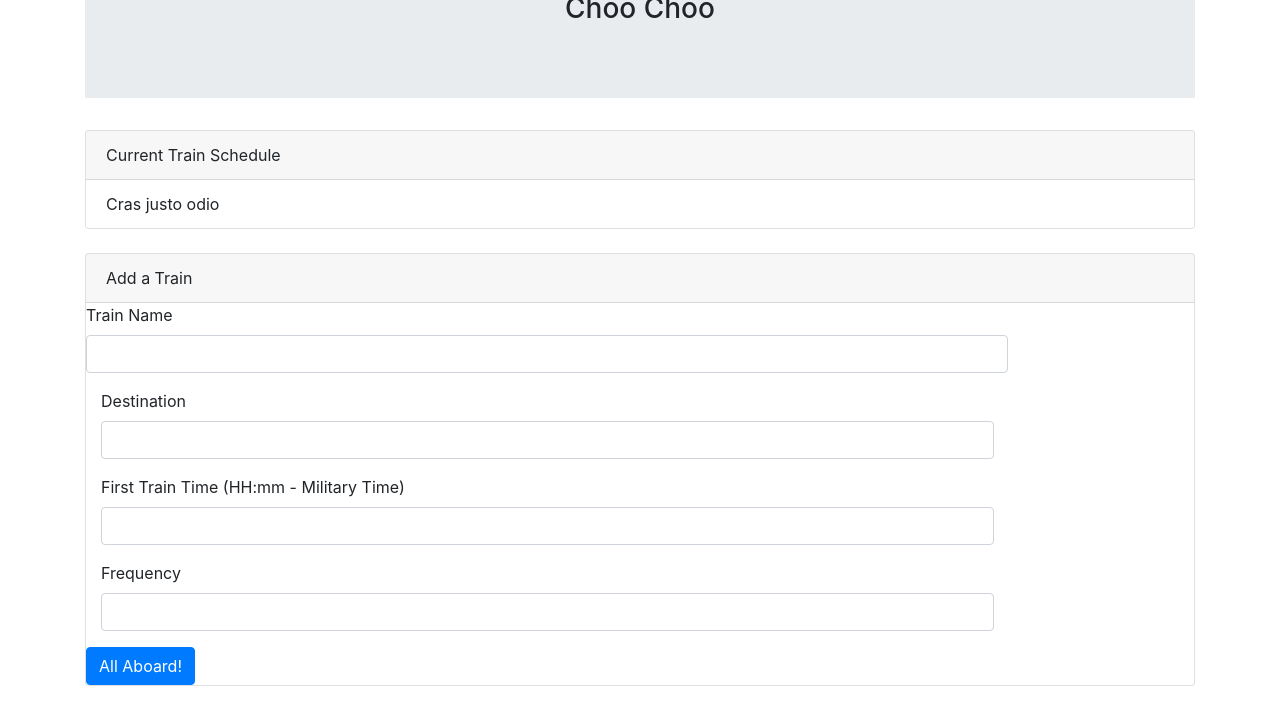
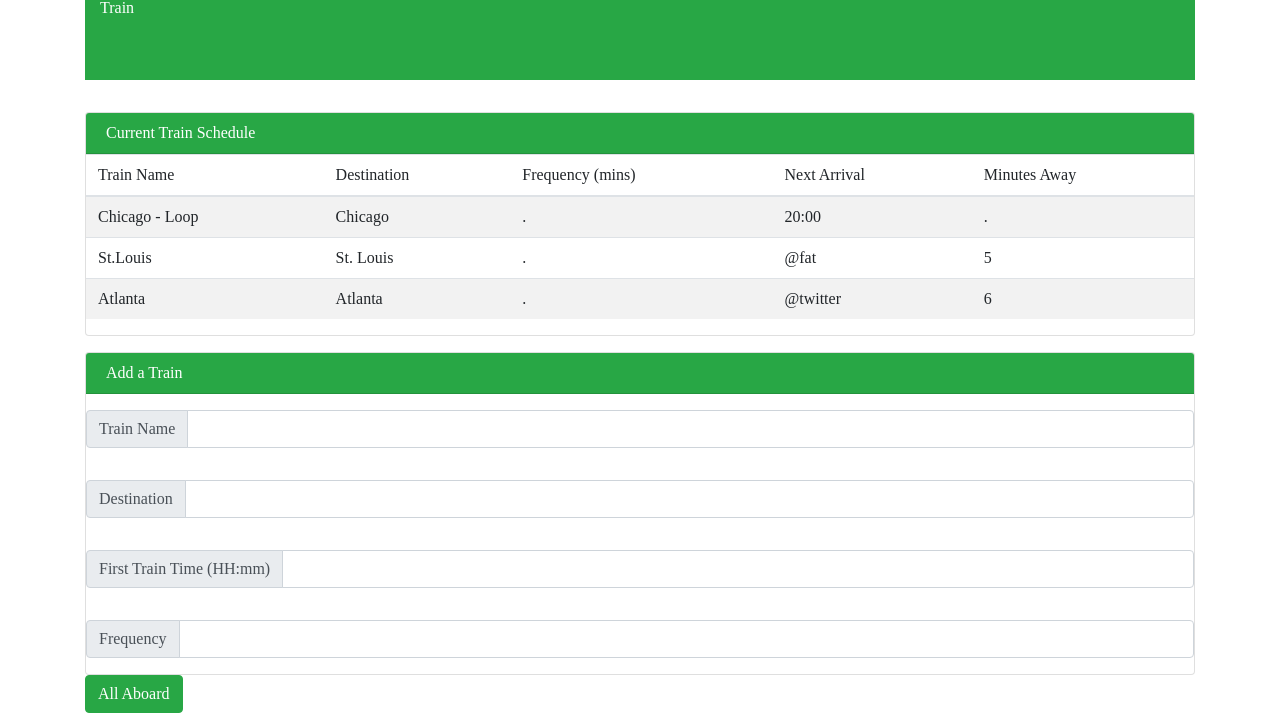
Before and after one commit to reharr4/Train-Schedule, a plain HTML site: page index.html in a window 1280 px wide. Shown: the part 147-860 px from the top of the page. Before the commit the page ends 833 px from the top, so only its background shows below. Drawn offline with nearby package versions, Linux system fonts and the light colour scheme.

Commit message:
appending object object to table

```diff
--- a/assets/javascript/logic.js
+++ b/assets/javascript/logic.js
@@ -23,5 +23,16 @@ $(document).ready(function () {
             frequency: freqName,
         }
 
+        $("#trainTable").append("<tr><td>" + newTrain + "<tr><td>");
+
+
+        // clear input boxes
+        $("#newTrainName").val("");
+        $("#newDestinationName").val("");
+        $("#newFirstTime").val("");
+        $("#newFrequencyTime").val("");
+
     })
+
+
 });
--- a/index.html
+++ b/index.html
@@ -5,98 +5,126 @@
     <meta charset="UTF-8">
     <meta name="viewport" content="width=device-width, initial-scale=1.0">
     <meta http-equiv="X-UA-Compatible" content="ie=edge">
-    <link rel="stylesheet" href="assets/CSS/style.css" type="text/css">
-    <link rel="stylesheet" href="https://stackpath.bootstrapcdn.com/bootstrap/4.3.1/css/bootstrap.min.css"
-        integrity="sha384-ggOyR0iXCbMQv3Xipma34MD+dH/1fQ784/j6cY/iJTQUOhcWr7x9JvoRxT2MZw1T" crossorigin="anonymous">
-    <link rel="reset" href="/assets/CSS/reset.css" type="text/css">
     <title>Train Scheduler</title>
-</head>
-
-<!DOCTYPE html>
-<html lang="en">
-<!-- 1.Create a basic page with all neccessary elements.-->
-
-<head>
-    <meta charset="UTF-8">
-    <meta name="viewport" content="width=device-width, initial-scale=1.0">
-    <meta http-equiv="X-UA-Compatible" content="ie=edge">
-    <title>Class Roster</title>
-    <!--Link bootstrap, jQuery and your custom JS file.-->
     <link rel="stylesheet" href="https://stackpath.bootstrapcdn.com/bootstrap/4.1.3/css/bootstrap.min.css"
         integrity="sha384-MCw98/SFnGE8fJT3GXwEOngsV7Zt27NXFoaoApmYm81iuXoPkFOJwJ8ERdknLPMO" crossorigin="anonymous">
+    <link rel="stylesheet" href="assets/CSS/style.css">
+    <link rel="stylesheet" href="assets/CSS/reset.css">
     <script src="https://ajax.googleapis.com/ajax/libs/jquery/3.4.0/jquery.min.js"></script>
-    <script src="assets/logic.js"></script>
+    <script src="assets/javascript/logic.js"></script>
 </head>
 
 <body>
-    <!--Create a jumbotron for heading-->
     <div class="container">
-        <div class="jumbotron jumbotron-fluid">
+        <div class="jumbotron jumbotron-fluid bg-success text-white">
             <div class="container">
                 <h1 class="display-4" style="text-align:center">Train Scheduler</h1>
-                <h3 class="display-6" style="text-align: center">Choo Choo</h3>
+                <br>
+                <h1>Train</h1>
             </div>
         </div>
         <!--Create a row for placing card and input fields.-->
         <div class="row">
             <div class="col col-lg-12">
                 <div class="card">
-                    <div class="card-header">
+                    <div class="card-header bg-success text-white">
                         Current Train Schedule
                     </div>
-                    <ul class="list-group list-group-flush" id="rosterList">
-                        <li class="list-group-item">Cras justo odio</li>
-                    </ul>
+                    <table id="trainTable" class="table table-striped table-hover">
+                        <thead>
+                            <tr>
+                                <th scope="col">Train Name</th>
+                                <th scope="col">Destination</th>
+                                <th scope="col">Frequency (mins)</th>
+                                <th scope="col">Next Arrival</th>
+                                <th scope="col">Minutes Away</th>
+                            </tr>
+                        </thead>
+                        <tbody>
+                            <tr>
+                                <th scope="row">Chicago - Loop</th>
+                                <td>Chicago</td>
+                                <td>.</td>
+                                <td>20:00</td>
+                                <td>.</td>
+                            </tr>
+                            <tr>
+                                <th scope="row">St.Louis</th>
+                                <td>St. Louis</td>
+                                <td>.</td>
+                                <td>@fat</td>
+                                <td>5</td>
+                            </tr>
+                            <tr>
+                                <th scope="row">Atlanta</th>
+                                <td>Atlanta</td>
+                                <td>.</td>
+                                <td>@twitter</td>
+                                <td>6</td>
+                            </tr>
+                        </tbody>
+                    </table>
+                    <!-- <ul class="list-group list-group-flush" id="trainList"> -->
+                    <!-- <li class="list-group-item">Cras justo odio</li> -->
+                    <!-- </ul> -->
+
                 </div>
             </div>
         </div>
 
         <br>
-
         <div class="row">
             <div class="col col-lg-12">
                 <div class="card">
-                    <div class="card-header">
+                    <div class="card-header bg-success text-white">
                         Add a Train
+                    </div>
+                    <br>
+                    <div class="input-group mb-3">
+                        <div class="input-group-prepend">
+                            <span class="input-group-text" id="inputGroup-sizing-default">Train Name</span>
                         </div>
-                        <form id="newTrain">
-                            <div class="form-row">
-                                <div class="form-group col-md-10" style="align-content: center">
-                                    <label for="inputTrain">Train Name</label>
-                                    <input type="email" class="form-control" id="inputTrain">
-                                </div>
+                        <input type="text" id="newTrainName" class="form-control" aria-label="Sizing example input"
+                            aria-describedby="inputGroup-sizing-default">
+                    </div>
+
+                    <br>
+
+                    <div class="input-group mb-3">
+                        <div class="input-group-prepend">
+                            <span class="input-group-text" id="inputGroup-sizing-default">Destination</span>
+                        </div>
+                        <input type="text" id="newDestinationName" class="form-control"
+                            aria-label="Sizing example input" aria-describedby="inputGroup-sizing-default">
+                    </div>
+
+                    <br>
+
+                    <div class="input-group mb-3">
+                        <div class="input-group-prepend">
+                            <span class="input-group-text" id="inputGroup-sizing-default">First Train Time (HH:mm)</span>
+                        </div>
+                        <input type="text" id="newFirstTime" class="form-control"
+                            aria-label="Sizing example input" aria-describedby="inputGroup-sizing-default">
+                    </div>
+
+                    <br>
+
+                    <div class="input-group mb-3">
+                            <div class="input-group-prepend">
+                                <span class="input-group-text" id="inputGroup-sizing-default">Frequency</span>
                             </div>
+                            <input type="text" id="newFrequencyTime" class="form-control" aria-label="Sizing example input" aria-describedby="inputGroup-sizing-default">
+                            </div>
+                </div>
 
-                            <div class="form-group col-md-10" style="align-content: center">
-                                    <label for="inputDestination">Destination</label>
-                                    <input type="text" class="form-control" id="inputDestination">
-                                </div>
+            </div>
+        </div>
 
-                                <div class="form-group col-md-10" style="align-content: center">
-                                    <label for="inputFirstTrain">First Train Time (HH:mm - Military Time)</label>
-                                    <input type="text" class="form-control" id="inputFirstTrain">
-                                </div>
-
-                                <div class="form-group col-md-10">
-                                    <label for="inputFrequency">Frequency</label>
-                                    <input type="text" class="form-control" id="inputFrequency">
-                                </div>
-
-                                <button type="submit" class="btn btn-primary">All Aboard!</button>
-                        </form>
-                        </div>
-                    </div>
-                </div>
+        <div>
+            <button type="button" id="addTrainButton" class="btn btn-success">All Aboard</button>
+        </div>
+    </div>
 </body>
 
 </html>
-
-<!-- moment.js -->
-<script src="https://cdn.jsdelivr.net/momentjs/2.12.0/moment.min.js"></script>
-<!-- jquery -->
-<script src="https://code.jquery.com/jquery.js"></script>
-<!-- javascript -->
-<script type="javascript/text" src="assets/javascript/logic.js"></script>
-</body>
-
-</html>
```
